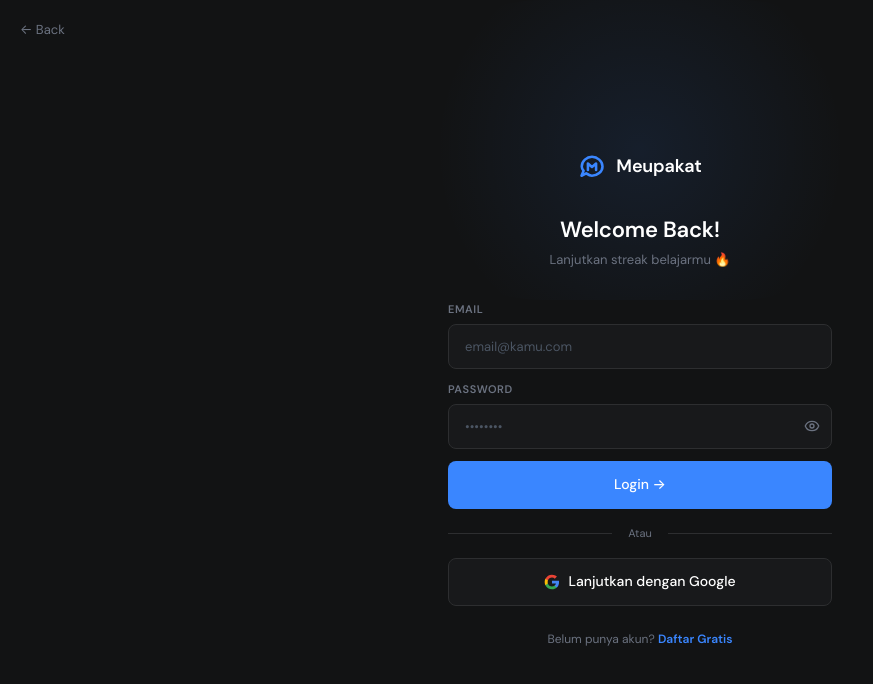
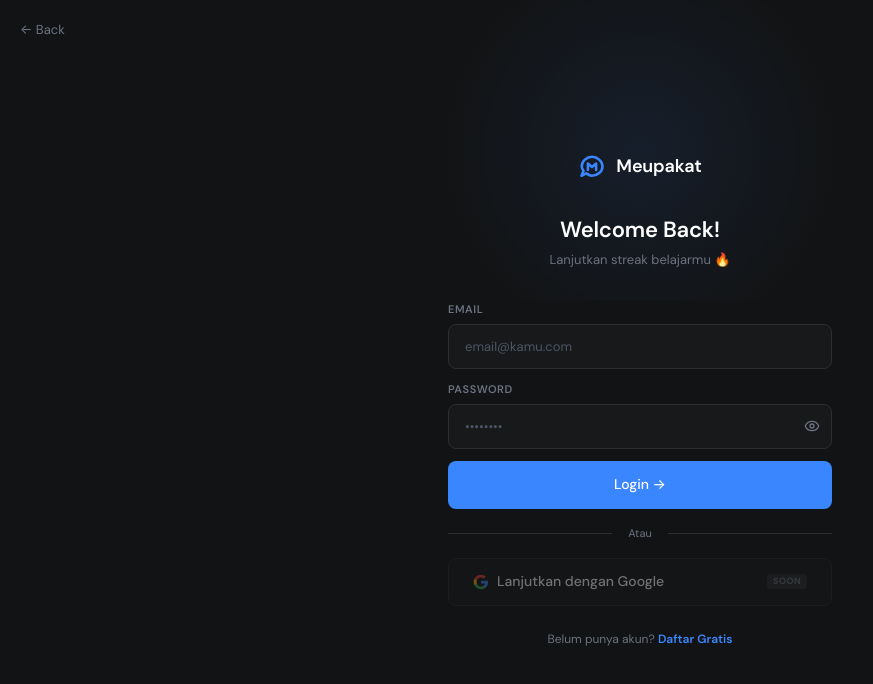
Before and after one commit to koreoxy/meupakat, a Next.js app: page /login in a window 1280 px wide. Shown: the top 684 px of the page, without its empty margins (0-873 px from the left). Built offline with nearby package versions, Linux system fonts and the light colour scheme; no server answers.

Commit message:
fix : disable button google

```diff
--- a/src/app/login/page.tsx
+++ b/src/app/login/page.tsx
@@ -155,11 +155,11 @@
             variant="secondary"
             size="lg"
             fullWidth
-            onClick={handleGoogleLogin}
-            disabled={isLoading}
+            disabled
           >
             <GoogleIcon />
-            Lanjutkan dengan Google
+            <span>Lanjutkan dengan Google</span>
+            <span className="ml-auto text-[9px] font-bold px-1.5 py-0.5 rounded bg-[var(--color-hairline)] text-[var(--color-ink-muted)] uppercase tracking-wider">Soon</span>
           </Button>
         </form>
 
--- a/src/app/register/page.tsx
+++ b/src/app/register/page.tsx
@@ -228,11 +228,11 @@
                 variant="secondary"
                 size="lg"
                 fullWidth
-                onClick={handleGoogleRegister}
-                disabled={isLoading}
+                disabled
               >
                 <GoogleIcon />
-                Daftar dengan Google
+                <span>Daftar dengan Google</span>
+                <span className="ml-auto text-[9px] font-bold px-1.5 py-0.5 rounded bg-[var(--color-hairline)] text-[var(--color-ink-muted)] uppercase tracking-wider">Soon</span>
               </Button>
             </form>
           </>
```
